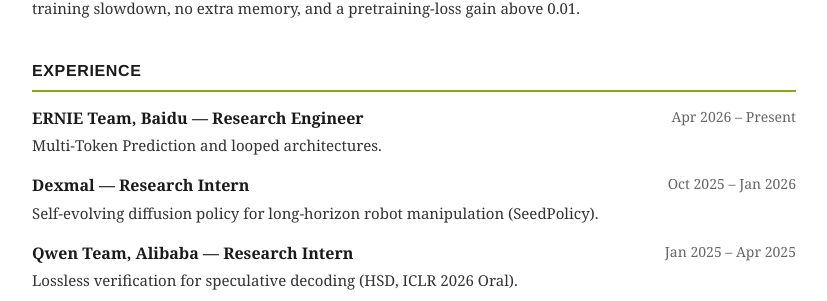
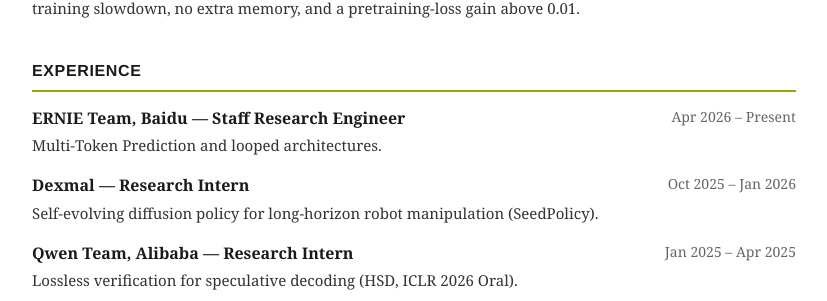
Before and after one commit to ZhouYuxuanYX/ZhouYuxuanYX.github.io, a Jekyll site: the page cv/index.html, which Jekyll copies as it is, in a window 1280 px wide and 900 px high, scrolled down 969 px. Shown: the part 153-454 px from the top of the window, without its empty margins (226-1053 px from the left). Built offline with Jekyll 4.4.1, drawn with Linux system fonts in a browser that asks for light colours.

Commit message:
CV: sync from homepage (Staff Research Engineer)

```diff
--- a/cv/index.html
+++ b/cv/index.html
@@ -132,7 +132,7 @@
 
   <div class="item">
     <div class="top">
-      <span class="title">ERNIE Team, Baidu &mdash; Research Engineer</span>
+      <span class="title">ERNIE Team, Baidu &mdash; Staff Research Engineer</span>
       <span class="when">Apr 2026 &ndash; Present</span>
     </div>
     <div class="desc">Multi-Token Prediction and looped architectures.</div>
```
